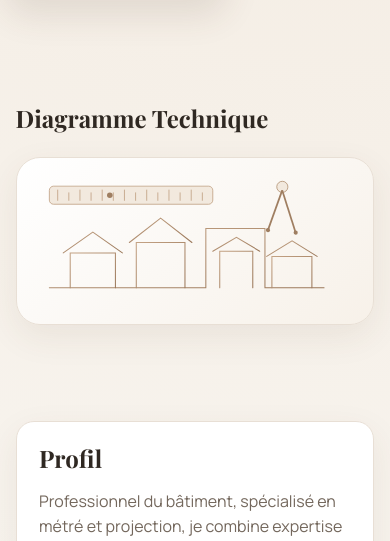
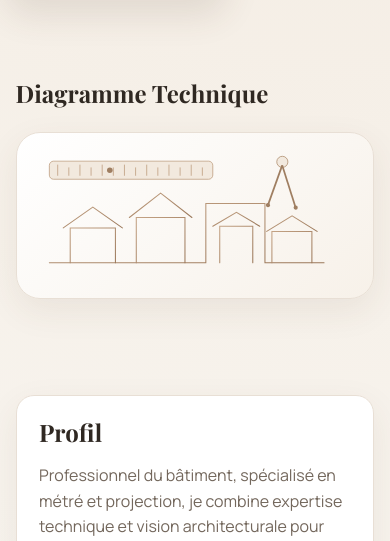
Before and after one commit to assdiaw/assdiaw.github.io, a plain HTML site: page index.html in a window 390 px wide. Shown: the part 831-1372 px from the top of the page. Drawn offline with nearby package versions, Linux system fonts and the light colour scheme.

```diff
--- a/styles.css
+++ b/styles.css
@@ -252,7 +252,8 @@
 }
 
 .diagram-section {
-  padding-top: 3rem;
+  padding-top: 1.4rem;
+  margin-top: -1rem;
 }
 
 .diagram-section .section-title {
@@ -464,7 +465,8 @@
   }
 
   .diagram-section {
-    padding-top: 2.2rem;
+    padding-top: 1rem;
+    margin-top: -0.4rem;
   }
 
   .diagram-section .section-title {
```
